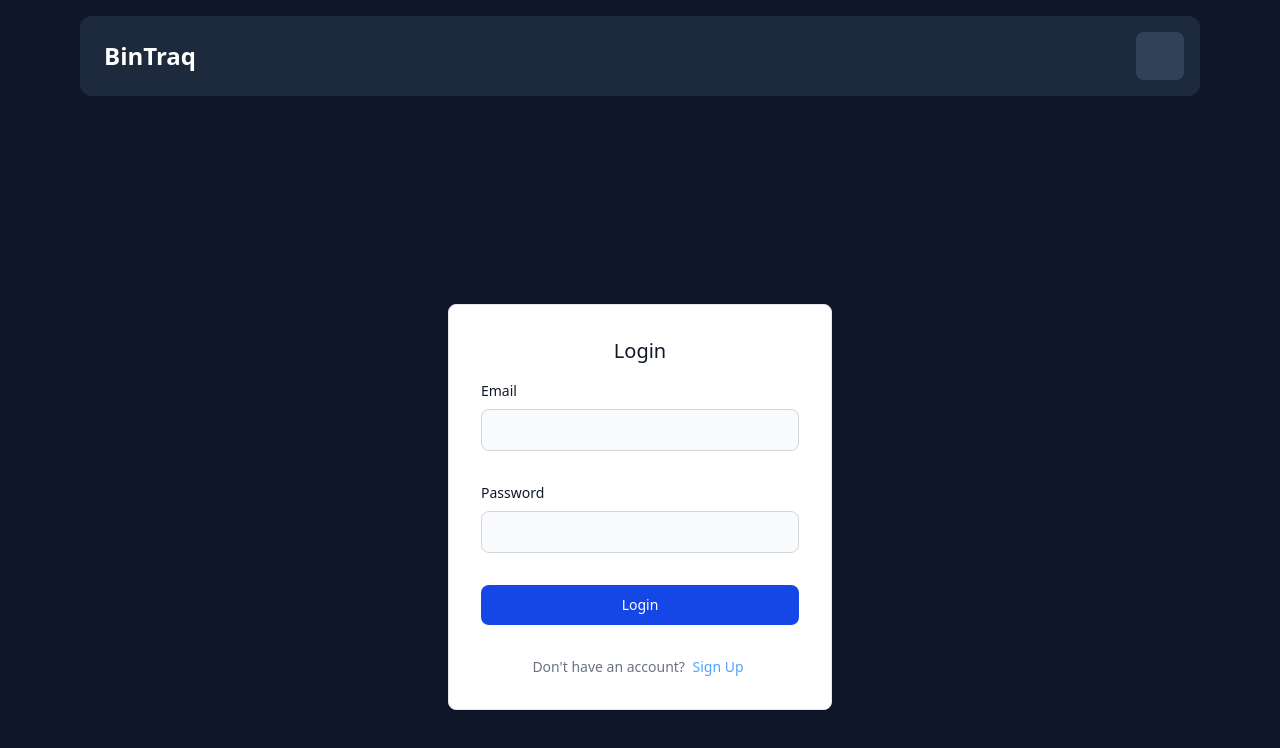
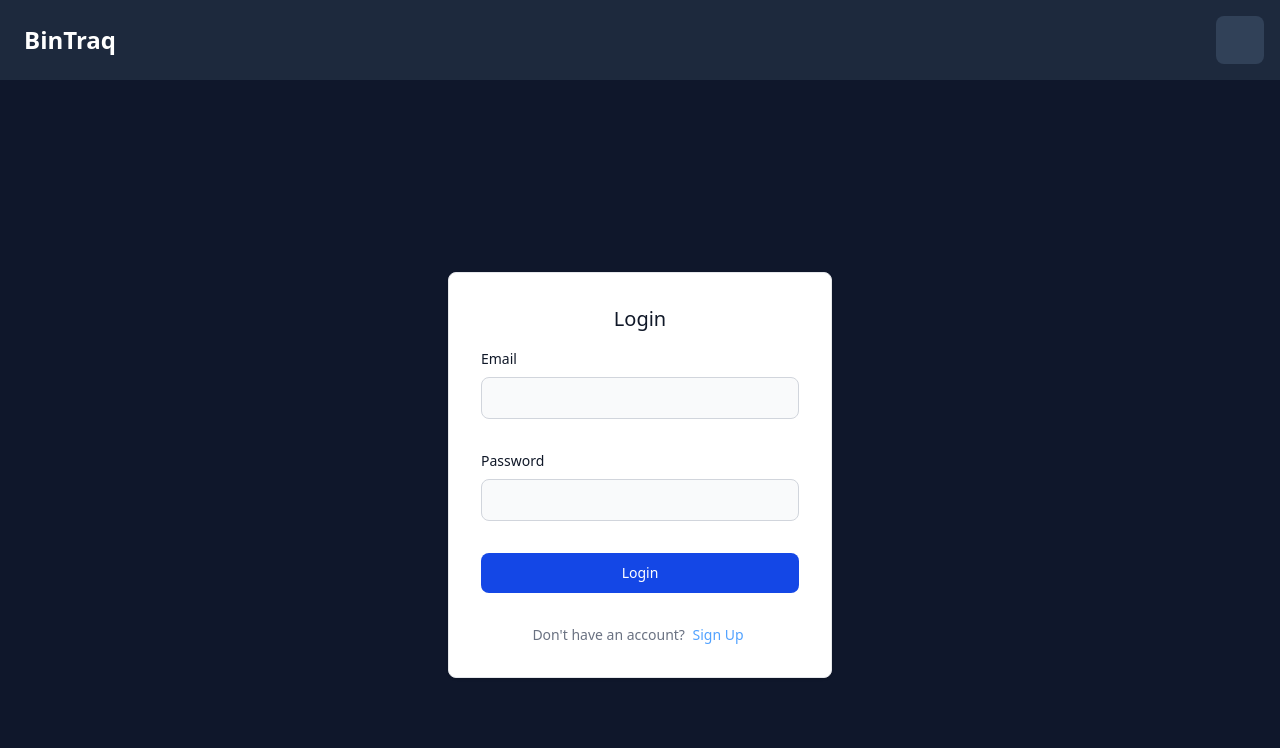
Before and after one commit to kwila-cloud/bintraq, a Vue app in the folder app/: page /login in a window 1280 px wide. Shown: the top 748 px of the page. Built offline with nearby package versions, Linux system fonts and the light colour scheme; no server answers; the database is empty; some icons are missing.

Commit message:
feat: more styling improvements

```diff
--- a/app/index.html
+++ b/app/index.html
@@ -9,7 +9,7 @@
     <title>BinTraq</title>
   </head>
   <body class="text-white bg-slate-900 h-screen">
-    <div id="app" class="flex flex-col p-4 my-0 mx-auto max-w-6xl h-full"></div>
+    <div id="app" class="flex flex-col my-0 mx-auto h-full"></div>
     <script type="module" src="/src/main.ts"></script>
   </body>
 </html>
--- a/app/src/App.vue
+++ b/app/src/App.vue
@@ -49,8 +49,11 @@ function toggleMenu() {
       <Icon icon="system-uicons:menu-hamburger" height="32" />
     </button>
   </nav>
+
   <main class="main-content">
-    <RouterView />
+    <div class="max-w-6xl mx-auto h-full">
+      <RouterView />
+    </div>
   </main>
 
   <nav v-if="isLoggedIn" id="bottom-nav">
@@ -88,18 +91,12 @@ button {
 }
 
 #top-nav {
-  position: sticky;
-  top: 16px;
-  left: 0;
-  width: 100%;
   display: flex;
   flex-direction: row;
   align-items: center;
   gap: 8px;
   background: var(--color-slate-800);
   padding: 8px 16px;
-  margin-bottom: 16px;
-  border-radius: 12px;
   z-index: 10;
 
   :first-child {
@@ -120,22 +117,12 @@ button {
 }
 
 .main-content {
-  padding: 0 1rem 120px 1rem; /* Bottom padding to account for bottom nav */
-  min-height: calc(100vh - 120px);
-  max-height: calc(100vh - 120px);
-  overflow-y: auto;
-  display: flex;
-  flex-direction: column;
-
-  @media (width >= 768px) {
-    padding: 0 2rem 120px 2rem;
-  }
+  min-height: calc(100vh - 184px);
+  max-height: calc(100vh - 184px);
+  overflow: auto;
 }
 
 #bottom-nav {
-  position: fixed;
-  bottom: 0;
-  left: 0;
   width: 100%;
   padding: 10px;
   display: flex;
--- a/app/src/views/AddBinView.vue
+++ b/app/src/views/AddBinView.vue
@@ -79,7 +79,7 @@ const validateBinId = (binId: string) => {
 </script>
 
 <template>
-  <div class="flex flex-col gap-2 justify-end h-full">
+  <div class="flex flex-col gap-2 justify-end h-full p-4">
     <RouterLink
       to="/pending"
       class="bg-blue-500 !text-white rounded-xl w-fit !px-4 font-bold"
--- a/app/src/views/HistoryView.vue
+++ b/app/src/views/HistoryView.vue
@@ -54,7 +54,7 @@ onMounted(() => {
 </script>
 
 <template>
-  <div class="flex flex-col gap-4 items-center">
+  <div class="flex flex-col gap-4 items-center py-4">
     <div class="flex gap-4 items-center">
       <label>Picker</label>
       <select
--- a/app/src/views/PendingBinsView.vue
+++ b/app/src/views/PendingBinsView.vue
@@ -67,7 +67,7 @@ Cantidad Semanal de Cajas: ${weekCount}
 </script>
 
 <template>
-  <ul v-if="bins.length > 0" class="flex flex-col gap-1">
+  <ul v-if="bins.length > 0" class="flex flex-col gap-1 p-2">
     <li v-for="bin in bins" :key="bin.uuid" class="bin-row flex flex-row gap-1 justify-stretch">
       <div v-for="setting in settings" :key="setting.id" class="flex-1">
         <BinSetting
```
